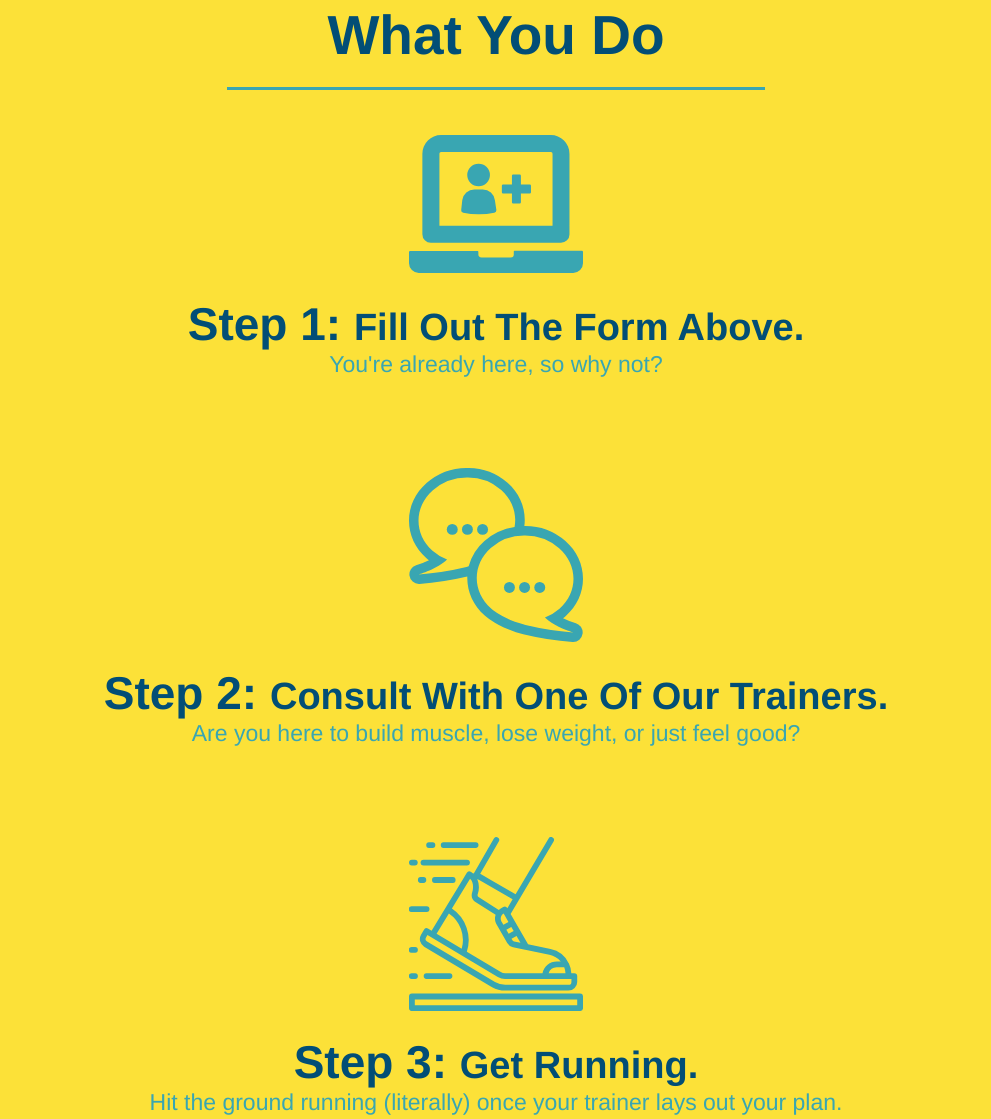
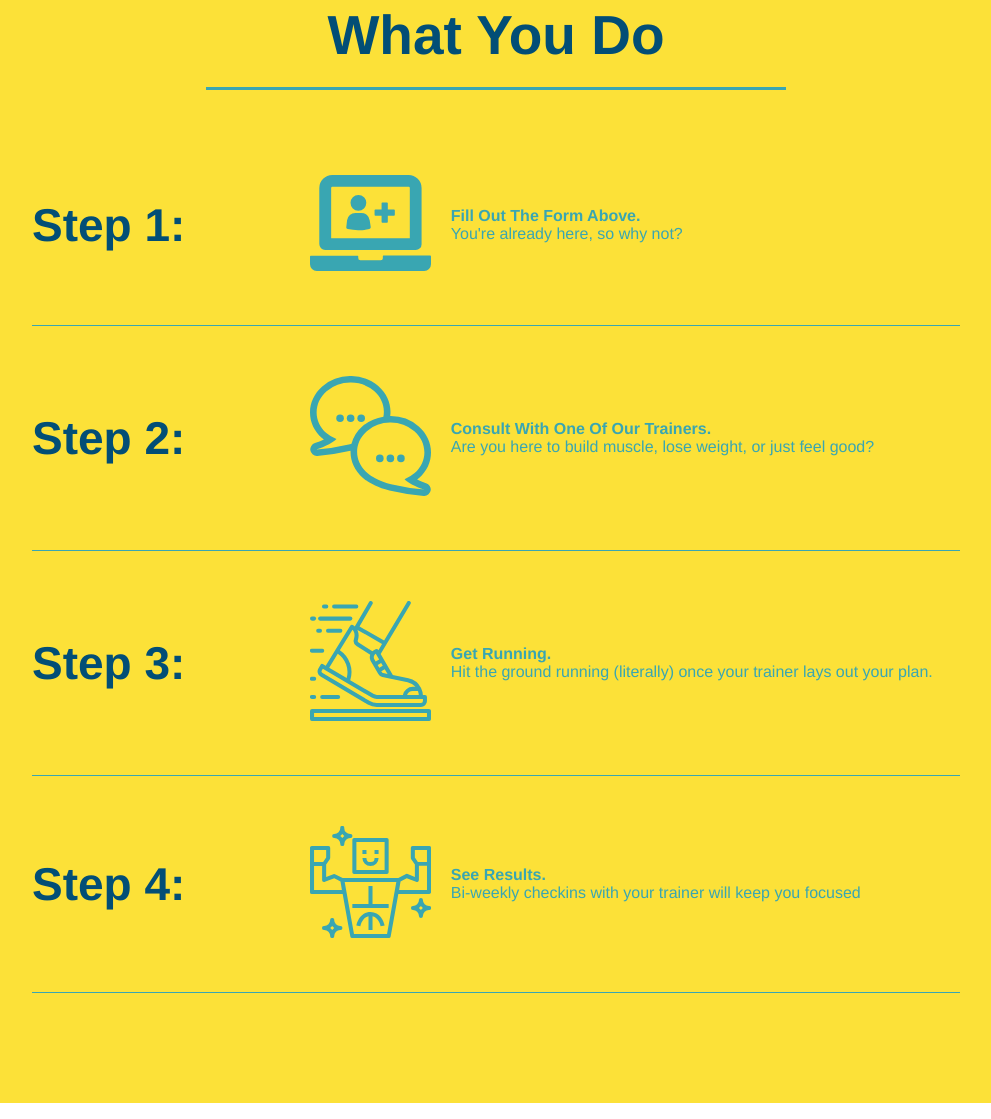
Before and after one commit to justpuzey/runbuddy, a plain HTML site: page index.html in a window 1280 px wide. Shown: the part 1153-2272 px from the top of the page, without its empty margins (144-1135 px from the left). Drawn offline with Linux system fonts and the light colour scheme.

Commit message:
add flexbox to the steps

```diff
--- a/assets/CSS/style.css
+++ b/assets/CSS/style.css
@@ -148,11 +148,12 @@ section {
 
 /* SECTION TITLE STYLES START */
 .section-title {
+  padding-bottom: 20px;
+  text-align: center;
+  margin: 0 auto 35px auto;
+  width: 50%;
   font-size: 55px;
-  display: inline-block;
-  padding: 0 100px 20px 100px;
   border-bottom: 3px solid;
-  margin-bottom: 35px;
   color: #024e76;
 }
 
@@ -166,11 +167,9 @@ section {
 /* SECTION TITLE STYLES END */
 
 /* WHAT WE DO STYLES */
-.intro {
-  text-align: center;
-}
 
 .intro p {
+  text-align: center;
   line-height: 1.7;
   color: #39a6b2;
   width: 80%;
@@ -181,39 +180,57 @@ section {
 
 /* WHAT YOU DO STYLES START */
 .steps {
-  text-align: center;
   background: #fce138;
 }
 
-.steps div {
-  margin-bottom: 80px;
+.step {
+  margin: 50px auto;
+  padding-bottom: 50px;
+  width: 80%;
+  border-bottom: 1px solid #39a6b2;
+  display: flex;
+  flex-wrap: wrap;
+  align-items: center;
+  justify-content: space-between;
+}
+.step h3 {
+  color: #024e76;
+  font-size: 46px;
+  flex: 1 30%;
 }
 
-.steps img {
-  width: 15%;
-  margin: 10px 0;
+.step-info {
+  flex: 2 70%;
+  display: flex;
+  flex-wrap: wrap;
+  align-items: center;
 }
 
-.steps h3 {
-  color: #024e76;
-  font-size: 46px;
-  margin-top: 10px;
+.step-img {
+  flex: 1 12%;
+  margin-right: 20px;
 }
 
-.steps span {
-  font-size: 38px;
+.step-text {
+  flex: 12;
 }
 
-.steps p {
+.step-img img {
+  max-width: 100%;
+}
+.steps-text p {
   color: #39a6b2;
-  font-size: 23px;
+  font-size: 18px;
+}
+
+.steps-text h4 {
+  font-size: 26px;
+  line-height: 1.5;
+  color: #024e76;
 }
 /* WHAT YOU DO STYLES END */
 
 /* MEET THE TRAINERS START */
-.trainers {
-  text-align: center;
-}
 
 .trainer {
   width: 900px;
@@ -253,7 +270,6 @@ section {
 
 /* REACH OUT STYLES START */
 .contact {
-  text-align: center;
   background: #024e76;
 }
 
@@ -302,3 +318,7 @@ section {
 .text-right {
   text-align: right;
 }
+
+.flex-row {
+  display: flex;
+}
--- a/index.html
+++ b/index.html
@@ -97,7 +97,10 @@
 
     <!-- "what we do" start - <section> -->
     <section id="what-we-do" class="intro">
+      <div class="flex-row">
         <h2 class="section-title primary-border">What We Do</h2>
+      </div>
+      <div class="flex-row">
         <p>
           butcher selfies chambray shabby chic gentrify readymade yr Echo Park
           XOXO Tumblr normcore Banksy direct trade Blue Bottle chillwave you
@@ -106,41 +109,78 @@
           Thundercats viral bitters flannel meggings narwhal Marfa Schlitz
           sustainable Intelligentsia umami deep v craft
         </p>
+      </div>
     </section>
     <!-- end "what we do" -->
 
     <!-- "what you do" start -->
     <section id="what-you-do" class="steps">
+      <div class="flex-row">
         <h2 class="section-title secondary-border">What You Do</h2>
-      <div>
+      </div>
+      <div class="step">
+        <h3>Step 1:</h3>
+        <div class="step-info">
+          <div class="step-img">
             <img src="./assets/images/step-1.svg" alt="" />
-        <h3>Step 1: <span>Fill Out The Form Above.</span></h3>
+          </div>
+          <div class="step-text">
+            <h4>Fill Out The Form Above.</h4>
             <p>You're already here, so why not?</p>
           </div>
-      <div>
+        </div>
+      </div>
+
+      <div class="step">
+        <h3>Step 2:</h3>
+        <div class="step-info">
+          <div class="step-img">
             <img src="./assets/images/step-2.svg" alt="" />
-        <h3>Step 2: <span>Consult With One Of Our Trainers.</span></h3>
+          </div>
+          <div class="step-text">
+            <h4>Consult With One Of Our Trainers.</h4>
             <p>Are you here to build muscle, lose weight, or just feel good?</p>
           </div>
-      <div>
-        <img src="./assets/images/step-3.svg" alt="" />
-        <h3>Step 3: <span>Get Running.</span></h3>
-        <p>
-          Hit the ground running (literally) once your trainer lays out your
-          plan.
-        </p>
+        </div>
+      </div>
+
       </div>
       <div>
-        <img src="./assets/images/step-4.svg" alt="" />
-        <h3>Step 4: <span>See Results.</span></h3>
+
+      <div class="step">
+        <h3>Step 3:</h3>
+        <div class="step-info">
+          <div class="step-img">
+            <img src="./assets/images/step-3.svg" alt="" />
+          </div>
+          <div class="step-text">
+            <h4>Get Running.</h4>
+            <p>Hit the ground running (literally) once your trainer lays out your plan.</p>
+          </div>
+        </div>
+      </div>
+
+      <div class="step">
+        <h3>Step 4:</h3>
+        <div class="step-info">
+          <div class="step-img">
+            <img src="./assets/images/step-4.svg"  alt="" />
+          </div>
+          <div class="step-text">
+            <h4>See Results.</h4>
             <p>Bi-weekly checkins with your trainer will keep you focused</p>
           </div>
+        </div>
+      </div>
+
     </section>
     <!-- "what you do" end -->
 
     <!-- "meet the trainers" start -->
     <section id="your-trainers" class="trainers">
+      <div class="flex-row">
         <h2 class="section-title primary-border">Meet The Trainers</h2>
+      </div>
 
       <article class="trainer">
         <img
@@ -197,8 +237,9 @@
 
     <!-- "reach out" start -->
     <section id="reach-out" class="contact">
+      <div class="flex-row">
         <h2 class="section-title secondary-border">Reach Out</h2>
-
+      </div>
       <div class="contact-info">
         <iframe
           src="https://www.google.com/maps/embed?pb=!1m14!1m12!1m3!1d12182.30520634488!2d-74.0652613!3d40.2407219!2m3!1f0!2f0!3f0!3m2!1i1024!2i768!4f13.1!5e0!3m2!1sen!2sus!4v1561060983193!5m2!1sen!2sus"
```
Lines whose indentation alone changed are shown as unchanged.
